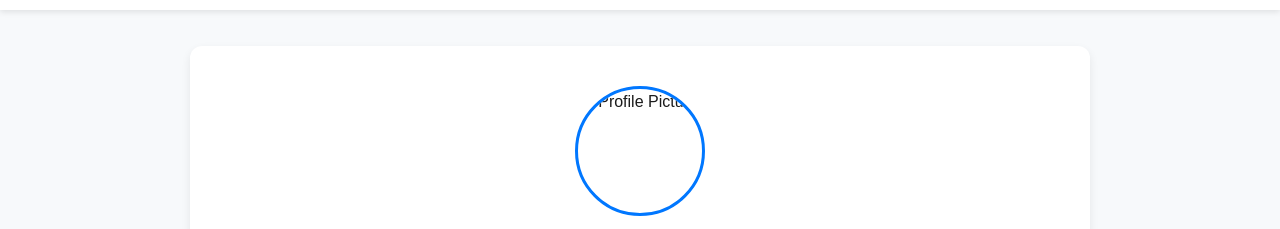
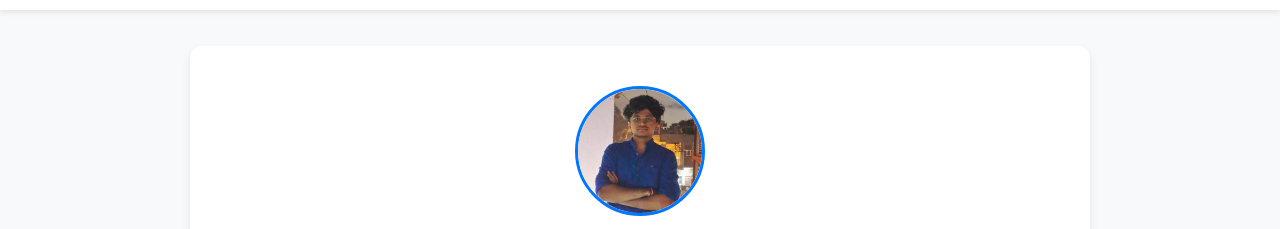
Before and after one commit to sachidanandnc/webtech_ass1, a plain HTML site: page index.html in a window 1280 px wide. Shown: the part 54-283 px from the top of the page. Drawn offline with Linux system fonts and the light colour scheme.

Commit message:
commit 1

```diff
--- a/index.html
+++ b/index.html
@@ -21,7 +21,7 @@
 
   <main class="container">
     <section class="intro">
-      <img src="assets/profile.jpg" alt="Profile Picture" class="profile-pic">
+      <img src="assests/profile.png" alt="Profile Picture" class="profile-pic">
       <h2>Hello, I'm <span class="highlight">Doctor Strange</span></h2>
       <p class="bio">
         A technology enthusiast and undergraduate student at RV Institute of Technology and Management (RVITM), Bengaluru.
```
Also changed, not shown: assests/profile.png (renamed from assests/profile.jpg.png).
